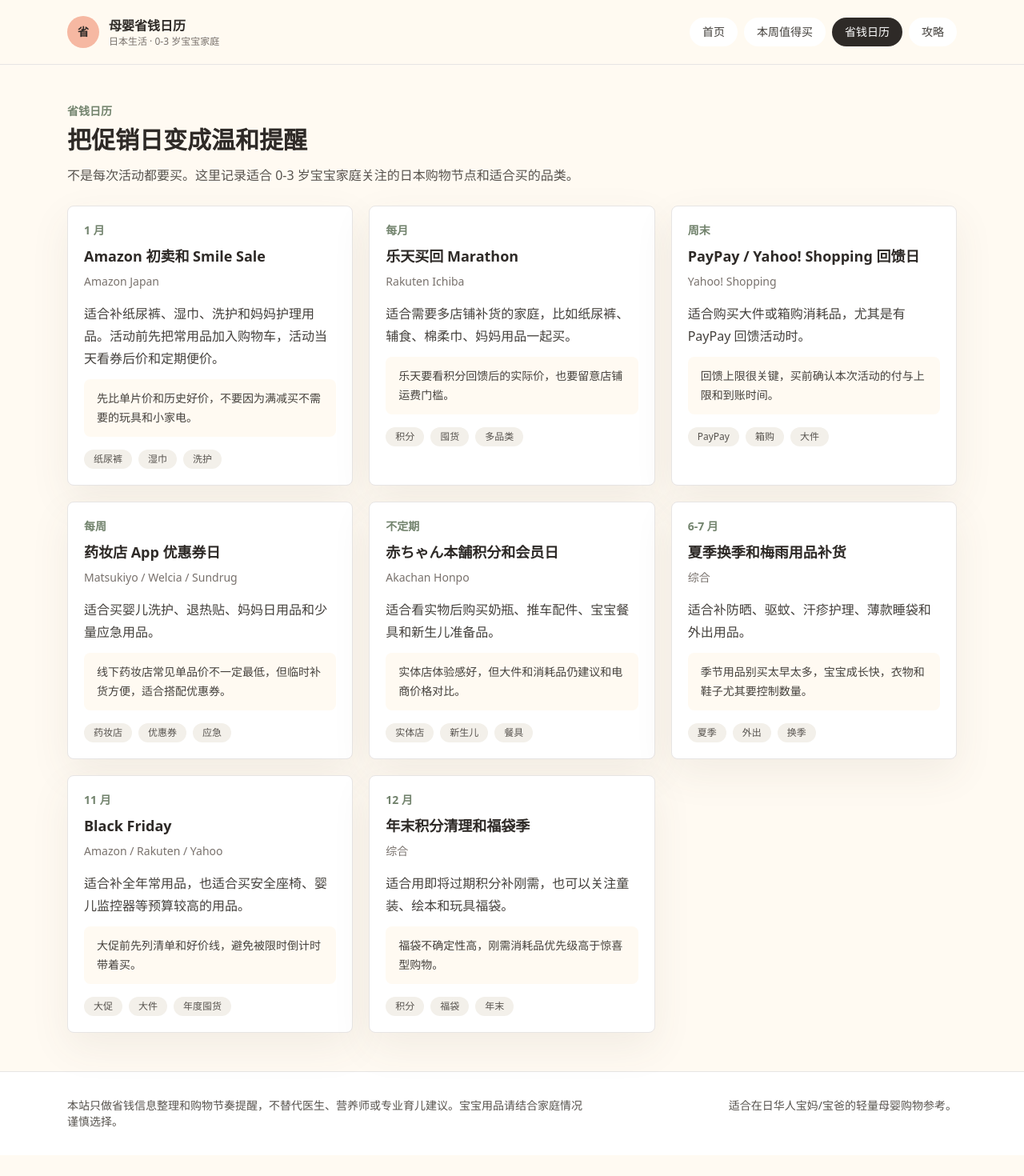
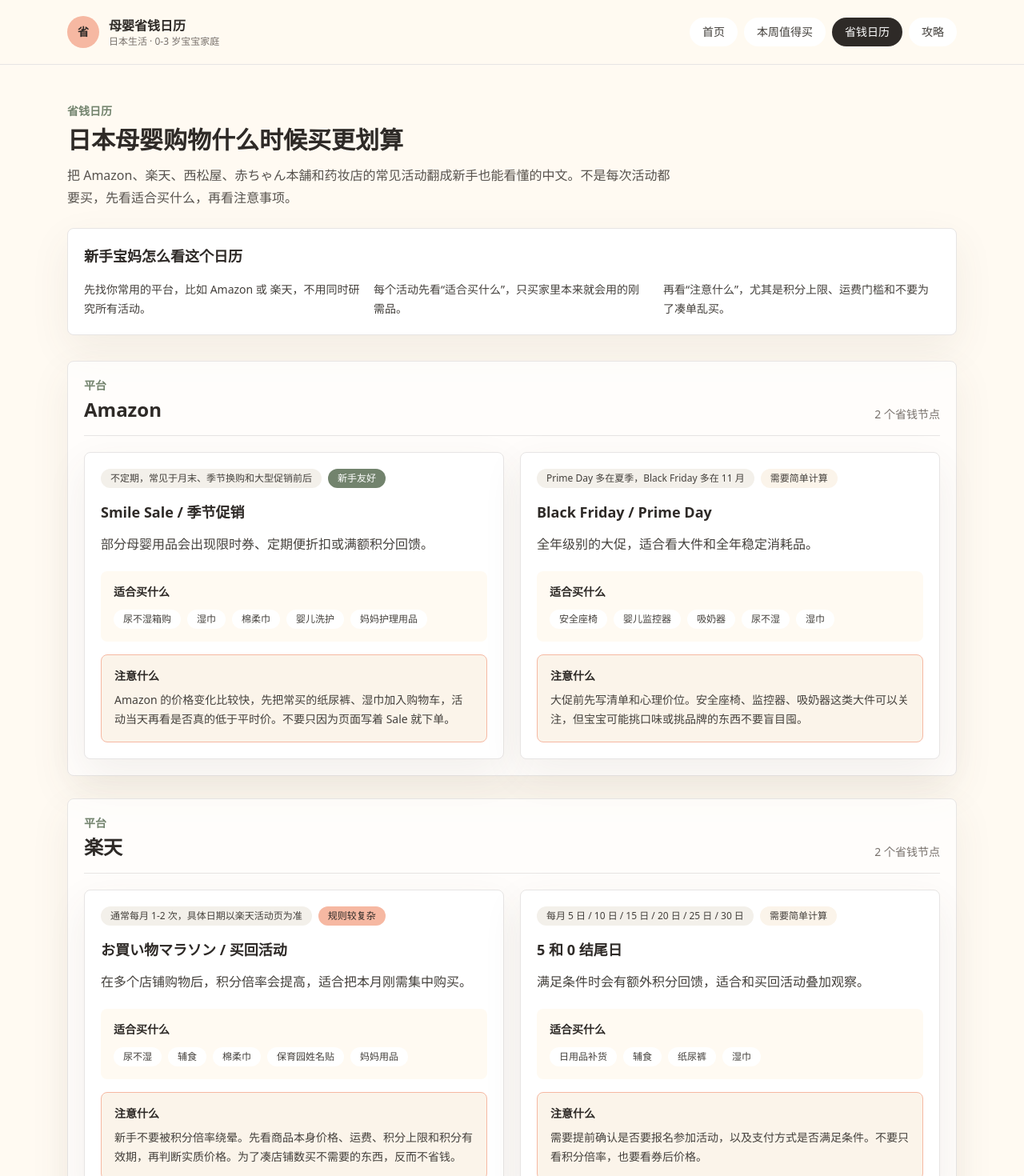
Before and after one commit to fengchuanli/mama-save-jp, a Next.js app: page /calendar in a window 1280 px wide. Shown: the top 1470 px of the page at 80% size. Before the commit the page ends 1444 px from the top, so only its background shows below. Built offline with nearby package versions, Linux system fonts and the light colour scheme.

Commit message:
实现省钱日历按平台分组展示

```diff
--- a/components/CalendarCard.tsx
+++ b/components/CalendarCard.tsx
@@ -1,22 +1,73 @@
 import type { CalendarEvent } from "@/lib/types";
+
+const difficultyLabel = {
+  easy: "新手友好",
+  normal: "需要简单计算",
+  hard: "规则较复杂"
+};
+
+const difficultyClass = {
+  easy: "bg-tea text-white",
+  normal: "bg-linen text-stone-700",
+  hard: "bg-peach text-ink"
+};
 
 export function CalendarCard({ event }: { event: CalendarEvent }) {
   return (
     <article className="rounded-lg border border-stone-200 bg-white p-5 shadow-soft">
-      <p className="text-sm font-semibold text-tea">{event.month}</p>
-      <h3 className="mt-2 text-lg font-semibold text-ink">{event.title}</h3>
-      <p className="mt-2 text-sm text-stone-500">{event.platform}</p>
-      <p className="mt-4 leading-7 text-stone-700">{event.bestFor}</p>
-      <p className="mt-3 rounded-lg bg-cream px-4 py-3 text-sm leading-6 text-stone-700">
-        {event.reminder}
-      </p>
-      <div className="mt-4 flex flex-wrap gap-2">
-        {event.tags.map((tag) => (
-          <span key={tag} className="rounded-full bg-mist px-3 py-1 text-xs text-stone-600">
-            {tag}
-          </span>
-        ))}
+      <div className="mb-4 flex flex-wrap items-center gap-2">
+        <span className="rounded-full bg-mist px-3 py-1 text-xs font-medium text-stone-700">
+          {event.days}
+        </span>
+        <span
+          className={`rounded-full px-3 py-1 text-xs font-medium ${difficultyClass[event.difficulty]}`}
+        >
+          {difficultyLabel[event.difficulty]}
+        </span>
+      </div>
+      <h3 className="text-lg font-semibold text-ink">{event.eventName}</h3>
+      <p className="mt-3 leading-7 text-stone-700">{event.benefit}</p>
+
+      <div className="mt-5 rounded-lg bg-cream p-4">
+        <p className="text-sm font-semibold text-ink">适合买什么</p>
+        <div className="mt-3 flex flex-wrap gap-2">
+          {event.suitableItems.map((item) => (
+            <span key={item} className="rounded-full bg-white px-3 py-1 text-xs text-stone-700">
+              {item}
+            </span>
+          ))}
+        </div>
+      </div>
+
+      <div className="mt-4 rounded-lg border border-peach bg-linen p-4">
+        <p className="text-sm font-semibold text-ink">注意什么</p>
+        <p className="mt-2 text-sm leading-6 text-stone-700">{event.reminder}</p>
       </div>
     </article>
   );
 }
+
+export function CalendarStoreGroup({
+  store,
+  events
+}: {
+  store: string;
+  events: CalendarEvent[];
+}) {
+  return (
+    <section className="rounded-lg border border-stone-200 bg-white/70 p-5 shadow-soft">
+      <div className="mb-5 flex flex-col gap-2 border-b border-stone-200 pb-4 sm:flex-row sm:items-end sm:justify-between">
+        <div>
+          <p className="text-sm font-semibold text-tea">平台</p>
+          <h2 className="mt-1 text-2xl font-semibold text-ink">{store}</h2>
+        </div>
+        <p className="text-sm text-stone-500">{events.length} 个省钱节点</p>
+      </div>
+      <div className="grid gap-5 lg:grid-cols-2">
+        {events.map((event) => (
+          <CalendarCard key={event.id} event={event} />
+        ))}
+      </div>
+    </section>
+  );
+}
--- a/data/shopping-calendar.json
+++ b/data/shopping-calendar.json
@@ -1,74 +1,82 @@
 [
   {
     "id": "amazon-smile-sale",
-    "month": "1 月",
-    "title": "Amazon 初卖和 Smile Sale",
-    "platform": "Amazon Japan",
-    "bestFor": "适合补纸尿裤、湿巾、洗护和妈妈护理用品。活动前先把常用品加入购物车，活动当天看券后价和定期便价。",
-    "reminder": "先比单片价和历史好价，不要因为满减买不需要的玩具和小家电。",
-    "tags": ["纸尿裤", "湿巾", "洗护"]
+    "store": "Amazon",
+    "eventName": "Smile Sale / 季节促销",
+    "days": "不定期，常见于月末、季节换购和大型促销前后",
+    "benefit": "部分母婴用品会出现限时券、定期便折扣或满额积分回馈。",
+    "reminder": "Amazon 的价格变化比较快，先把常买的纸尿裤、湿巾加入购物车，活动当天再看是否真的低于平时价。不要只因为页面写着 Sale 就下单。",
+    "suitableItems": ["尿不湿箱购", "湿巾", "棉柔巾", "婴儿洗护", "妈妈护理用品"],
+    "difficulty": "easy"
   },
   {
-    "id": "rakuten-marathon-monthly",
-    "month": "每月",
-    "title": "乐天买回 Marathon",
-    "platform": "Rakuten Ichiba",
-    "bestFor": "适合需要多店铺补货的家庭，比如纸尿裤、辅食、棉柔巾、妈妈用品一起买。",
-    "reminder": "乐天要看积分回馈后的实际价，也要留意店铺运费门槛。",
-    "tags": ["积分", "囤货", "多品类"]
+    "id": "amazon-black-friday",
+    "store": "Amazon",
+    "eventName": "Black Friday / Prime Day",
+    "days": "Prime Day 多在夏季，Black Friday 多在 11 月",
+    "benefit": "全年级别的大促，适合看大件和全年稳定消耗品。",
+    "reminder": "大促前先写清单和心理价位。安全座椅、监控器、吸奶器这类大件可以关注，但宝宝可能挑口味或挑品牌的东西不要盲目囤。",
+    "suitableItems": ["安全座椅", "婴儿监控器", "吸奶器", "尿不湿", "湿巾"],
+    "difficulty": "normal"
   },
   {
-    "id": "paypay-sunday",
-    "month": "周末",
-    "title": "PayPay / Yahoo! Shopping 回馈日",
-    "platform": "Yahoo! Shopping",
-    "bestFor": "适合购买大件或箱购消耗品，尤其是有 PayPay 回馈活动时。",
-    "reminder": "回馈上限很关键，买前确认本次活动的付与上限和到账时间。",
-    "tags": ["PayPay", "箱购", "大件"]
+    "id": "rakuten-marathon",
+    "store": "楽天",
+    "eventName": "お買い物マラソン / 买回活动",
+    "days": "通常每月 1-2 次，具体日期以楽天活动页为准",
+    "benefit": "在多个店铺购物后，积分倍率会提高，适合把本月刚需集中购买。",
+    "reminder": "新手不要被积分倍率绕晕。先看商品本身价格、运费、积分上限和积分有效期，再判断实质价格。为了凑店铺数买不需要的东西，反而不省钱。",
+    "suitableItems": ["尿不湿", "辅食", "棉柔巾", "保育园姓名贴", "妈妈用品"],
+    "difficulty": "hard"
   },
   {
-    "id": "drugstore-coupon",
-    "month": "每周",
-    "title": "药妆店 App 优惠券日",
-    "platform": "Matsukiyo / Welcia / Sundrug",
-    "bestFor": "适合买婴儿洗护、退热贴、妈妈日用品和少量应急用品。",
-    "reminder": "线下药妆店常见单品价不一定最低，但临时补货方便，适合搭配优惠券。",
-    "tags": ["药妆店", "优惠券", "应急"]
+    "id": "rakuten-5-0-day",
+    "store": "楽天",
+    "eventName": "5 和 0 结尾日",
+    "days": "每月 5 日 / 10 日 / 15 日 / 20 日 / 25 日 / 30 日",
+    "benefit": "满足条件时会有额外积分回馈，适合和买回活动叠加观察。",
+    "reminder": "需要提前确认是否要报名参加活动，以及支付方式是否满足条件。不要只看积分倍率，也要看券后价格。",
+    "suitableItems": ["日用品补货", "辅食", "纸尿裤", "湿巾"],
+    "difficulty": "normal"
+  },
+  {
+    "id": "nishimatsuya-season-sale",
+    "store": "西松屋",
+    "eventName": "换季清仓 / 门店折扣区",
+    "days": "多见于夏末、冬末和季节切换前后",
+    "benefit": "童装、睡袋、小件育儿用品会出现比较明显的清仓价。",
+    "reminder": "西松屋适合看基础款和消耗型小物。童装不要跨太多尺码囤，鞋子和外套尤其容易买错季节。",
+    "suitableItems": ["童装基础款", "睡袋", "围嘴", "保育园备用衣物", "吸管杯配件"],
+    "difficulty": "easy"
   },
   {
     "id": "akachan-point-day",
-    "month": "不定期",
-    "title": "赤ちゃん本舗积分和会员日",
-    "platform": "Akachan Honpo",
-    "bestFor": "适合看实物后购买奶瓶、推车配件、宝宝餐具和新生儿准备品。",
-    "reminder": "实体店体验感好，但大件和消耗品仍建议和电商价格对比。",
-    "tags": ["实体店", "新生儿", "餐具"]
+    "store": "赤ちゃん本舗",
+    "eventName": "会员积分日 / 店铺活动",
+    "days": "不定期，常见于周末、会员活动和季节促销",
+    "benefit": "适合看实物、比较尺寸和触感，再结合会员积分购买。",
+    "reminder": "赤ちゃん本舗的优势是体验和安心感。大件和长期消耗品仍建议和 Amazon、楽天价格对比后再买。",
+    "suitableItems": ["奶瓶", "宝宝餐具", "推车配件", "新生儿准备品", "辅食"],
+    "difficulty": "easy"
   },
   {
-    "id": "summer-sale",
-    "month": "6-7 月",
-    "title": "夏季换季和梅雨用品补货",
-    "platform": "综合",
-    "bestFor": "适合补防晒、驱蚊、汗疹护理、薄款睡袋和外出用品。",
-    "reminder": "季节用品别买太早太多，宝宝成长快，衣物和鞋子尤其要控制数量。",
-    "tags": ["夏季", "外出", "换季"]
+    "id": "matsukiyo-coupon",
+    "store": "药妆店",
+    "eventName": "App 优惠券 / 会员日",
+    "days": "每周或不定期，常见于 Matsukiyo、Welcia、Sundrug 等 App",
+    "benefit": "常见为单品折扣、全场部分品类折扣或积分回馈。",
+    "reminder": "药妆店适合临时补货和小件刚需，不一定适合大量箱购。买前看优惠券适用范围，有些母婴品类可能被排除。",
+    "suitableItems": ["婴儿洗护", "退热贴", "妈妈日用品", "湿巾小包装", "外出应急用品"],
+    "difficulty": "easy"
   },
   {
-    "id": "black-friday",
-    "month": "11 月",
-    "title": "Black Friday",
-    "platform": "Amazon / Rakuten / Yahoo",
-    "bestFor": "适合补全年常用品，也适合买安全座椅、婴儿监控器等预算较高的用品。",
-    "reminder": "大促前先列清单和好价线，避免被限时倒计时带着买。",
-    "tags": ["大促", "大件", "年度囤货"]
-  },
-  {
-    "id": "year-end",
-    "month": "12 月",
-    "title": "年末积分清理和福袋季",
-    "platform": "综合",
-    "bestFor": "适合用即将过期积分补刚需，也可以关注童装、绘本和玩具福袋。",
-    "reminder": "福袋不确定性高，刚需消耗品优先级高于惊喜型购物。",
-    "tags": ["积分", "福袋", "年末"]
+    "id": "paypay-yahoo-campaign",
+    "store": "Yahoo!ショッピング",
+    "eventName": "PayPay 回馈活动",
+    "days": "周末和不定期活动较多，具体以 PayPay / Yahoo 活动页为准",
+    "benefit": "通过 PayPay 支付或指定活动可获得回馈，适合看箱购和大件。",
+    "reminder": "一定要看回馈上限和到账时间。回馈不是立刻减现金，预算紧的时候不要把积分当现金乱花。",
+    "suitableItems": ["尿不湿箱购", "湿巾箱购", "儿童家具", "婴儿车配件", "大包装日用品"],
+    "difficulty": "normal"
   }
 ]
--- a/lib/types.ts
+++ b/lib/types.ts
@@ -18,12 +18,13 @@
 
 export type CalendarEvent = {
   id: string;
-  month: string;
-  title: string;
-  platform: string;
-  bestFor: string;
+  store: string;
+  eventName: string;
+  days: string;
+  benefit: string;
   reminder: string;
-  tags: string[];
+  suitableItems: string[];
+  difficulty: "easy" | "normal" | "hard";
 };
 
 export type GuideMeta = {
--- a/pages/calendar.tsx
+++ b/pages/calendar.tsx
@@ -1,5 +1,5 @@
 import type { GetStaticProps } from "next";
-import { CalendarCard } from "@/components/CalendarCard";
+import { CalendarStoreGroup } from "@/components/CalendarCard";
 import { Layout } from "@/components/Layout";
 import { SectionHeader } from "@/components/SectionHeader";
 import type { CalendarEvent } from "@/lib/types";
@@ -10,17 +10,36 @@
 };
 
 export default function Calendar({ events }: CalendarProps) {
+  const groupedEvents = events.reduce<Record<string, CalendarEvent[]>>((groups, event) => {
+    if (!groups[event.store]) {
+      groups[event.store] = [];
+    }
+
+    groups[event.store].push(event);
+    return groups;
+  }, {});
+
   return (
     <Layout title="省钱日历 - 母婴省钱日历">
       <section className="mx-auto max-w-6xl px-5 py-12">
         <SectionHeader
           eyebrow="省钱日历"
-          title="把促销日变成温和提醒"
-          description="不是每次活动都要买。这里记录适合 0-3 岁宝宝家庭关注的日本购物节点和适合买的品类。"
+          title="日本母婴购物什么时候买更划算"
+          description="把 Amazon、楽天、西松屋、赤ちゃん本舗和药妆店的常见活动翻成新手也能看懂的中文。不是每次活动都要买，先看适合买什么，再看注意事项。"
         />
-        <div className="grid gap-5 md:grid-cols-2 lg:grid-cols-3">
-          {events.map((event) => (
-            <CalendarCard key={event.id} event={event} />
+
+        <div className="mb-8 rounded-lg border border-stone-200 bg-white p-5 shadow-soft">
+          <h2 className="text-lg font-semibold text-ink">新手宝妈怎么看这个日历</h2>
+          <div className="mt-4 grid gap-4 text-sm leading-6 text-stone-700 md:grid-cols-3">
+            <p>先找你常用的平台，比如 Amazon 或 楽天，不用同时研究所有活动。</p>
+            <p>每个活动先看“适合买什么”，只买家里本来就会用的刚需品。</p>
+            <p>再看“注意什么”，尤其是积分上限、运费门槛和不要为了凑单乱买。</p>
+          </div>
+        </div>
+
+        <div className="space-y-7">
+          {Object.entries(groupedEvents).map(([store, storeEvents]) => (
+            <CalendarStoreGroup key={store} store={store} events={storeEvents} />
           ))}
         </div>
       </section>
```
